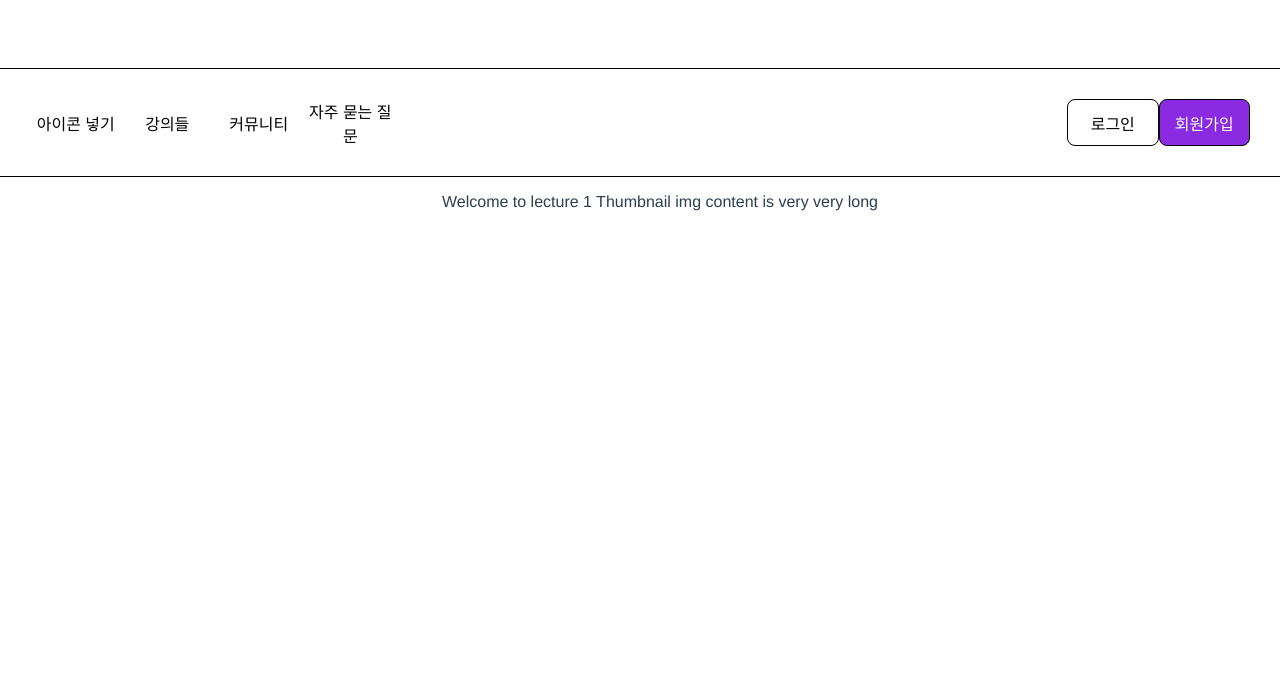
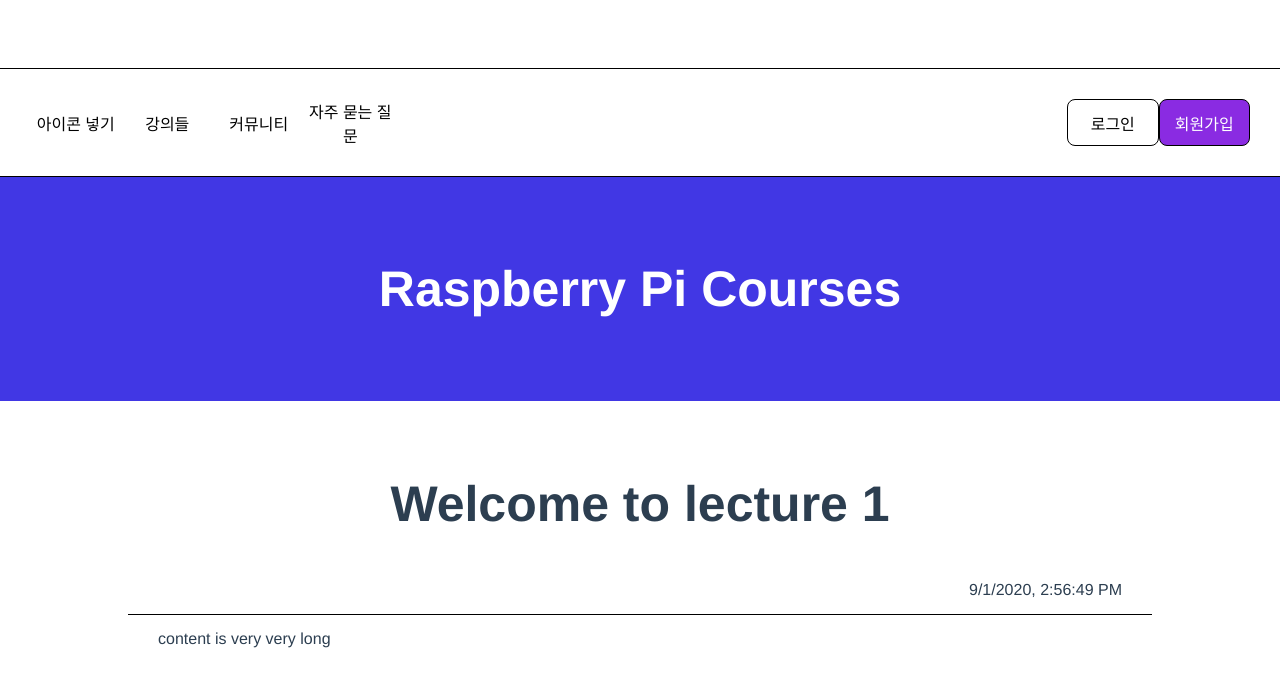
Before and after one commit to leo0842/mdr_front, a Vue app: page /lecture/0 in a window 1280 px wide. Shown: the top 686 px of the page. Built offline with nearby package versions, Linux system fonts and the light colour scheme.

Commit message:
[LECTURE][CSS] Lecture 상세 페이지 CSS 작업

```diff
--- a/src/components/Lecture.vue
+++ b/src/components/Lecture.vue
@@ -1,9 +1,24 @@
 <template>
-  <ul id="lecture">
-    {{ title }}
-    {{ thumbnail }}
-    {{ content }}
-  </ul>
+  <div class="lecture-page">
+    <div class="lecture-banner">
+      <h1>Raspberry Pi Courses</h1>
+    </div>
+    <div class="lecture-box">
+      <div class='lecture-box-title'>
+        <h1>{{ title }}</h1>
+      </div>
+      <div class='lecture-box-info'>
+        <div class='lecture-box-created'>
+          {{ created }}
+        </div>
+      </div>
+      <div class='lecture-box-content'>
+        <div class='lecture-box-content-template'>
+          {{ content }}
+        </div>
+      </div>
+    </div>
+  </div>
 </template>
 
 <script>
@@ -13,6 +28,7 @@
     return {
       id: 0,
       title: 'Welcome to lecture 1',
+      created: new Date().toLocaleString(),
       thumbnail: 'Thumbnail img',
       content: 'content is very very long'
     }
@@ -22,4 +38,51 @@
 
 <style>
 
+.lecture-banner {
+  display: flex;
+  height: 224px;
+  justify-content: center;
+  align-items: center;
+  background-color: #4137E4;
+  color: #ffffff;
+  margin-bottom: 40px;
+}
+
+.lecture-banner > h1 {
+  font-size: 50px;
+}
+
+.lecture-box {
+  display: flex;
+  flex-direction: column;
+  align-items: center;
+}
+
+.lecture-box-title > h1 {
+  font-size: 50px;
+}
+
+.lecture-box-info {
+  display: flex;
+  flex-direction: row-reverse;
+  width: 80%;
+  border-bottom: 1px solid #000000;
+  margin-bottom: 15px;
+}
+
+.lecture-box-created {
+  margin: 15px 30px;
+}
+
+.lecture-box-content {
+  display: flex;
+  width: 80%;
+  justify-content: left;
+}
+
+.lecture-box-content-template {
+  display: flex;
+  margin: 0px 30px;
+}
+
 </style>
```
